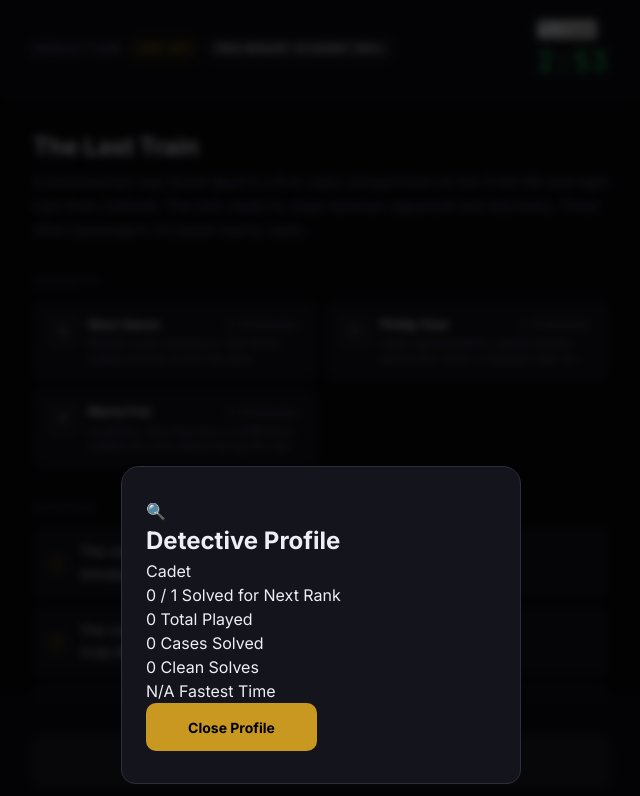
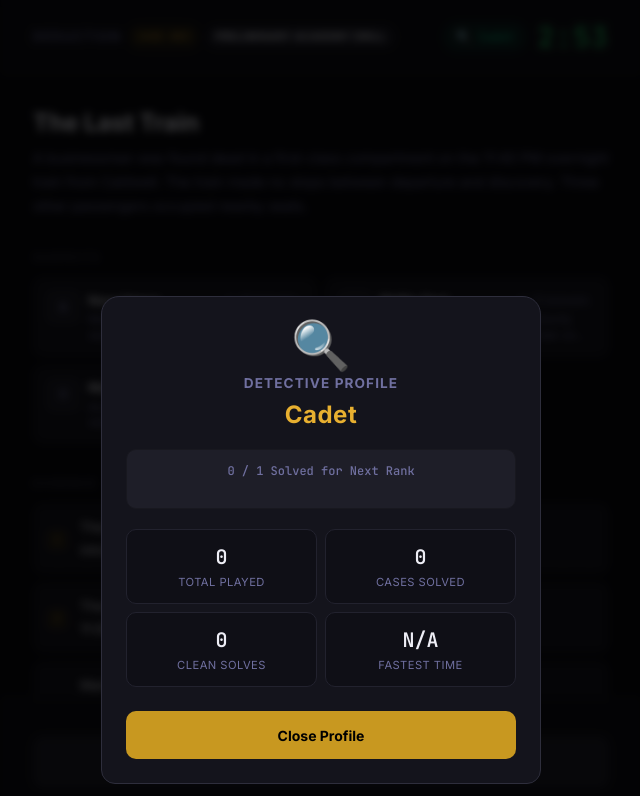
Before and after one commit to RuchitAgrawal/deduction-puzzle, a plain HTML site: page index.html in a window 1280 px wide. Both pictures are taken after a click on the button "🔍 Cadet". Shown: the top 796 px of the page, without its empty margins (319-959 px from the left). Drawn offline with Linux system fonts and the light colour scheme; no server answers.

Commit message:
Style detective scorecard progress bars and statistics modal dialog

```diff
--- a/css/style.css
+++ b/css/style.css
@@ -218,6 +218,31 @@ body::before {
   display: flex;
   align-items: center;
   gap: var(--sp-2);
+}
+
+.header-right {
+  display: flex;
+  align-items: center;
+  gap: var(--sp-3);
+}
+
+.header-rank-badge {
+  background: rgba(16, 185, 129, 0.1);
+  border: 1px solid rgba(16, 185, 129, 0.3);
+  color: #10b981;
+  font-family: var(--font-mono);
+  font-size: 0.75rem;
+  font-weight: 600;
+  padding: 4px 10px;
+  border-radius: var(--r-full);
+  cursor: pointer;
+  transition: background var(--t-fast), transform var(--t-fast), border-color var(--t-fast);
+}
+
+.header-rank-badge:hover {
+  background: rgba(16, 185, 129, 0.2);
+  border-color: #10b981;
+  transform: translateY(-1px);
 }
 
 .logo {
@@ -720,6 +745,105 @@ body::before {
   gap: var(--sp-2);
 }
 
+/* Detective Scorecard Profile Modal */
+.profile-box {
+  max-width: 440px;
+  text-align: center;
+  padding: var(--sp-6) var(--sp-6);
+}
+
+.profile-header {
+  display: flex;
+  flex-direction: column;
+  align-items: center;
+  gap: var(--sp-1);
+  margin-bottom: var(--sp-4);
+}
+
+.profile-rank-icon {
+  font-size: 3rem;
+  line-height: 1;
+}
+
+.profile-title {
+  font-size: 0.85rem;
+  color: var(--text-secondary);
+  text-transform: uppercase;
+  letter-spacing: 0.08em;
+}
+
+.profile-rank-title {
+  font-size: 1.5rem;
+  font-weight: 700;
+  color: var(--amber-light);
+  letter-spacing: 0.02em;
+}
+
+.profile-progress-container {
+  background: var(--bg-elevated);
+  border: 1px solid var(--border-subtle);
+  border-radius: var(--r-md);
+  padding: var(--sp-3);
+  margin-bottom: var(--sp-5);
+}
+
+.profile-progress-label {
+  font-size: 0.75rem;
+  font-family: var(--font-mono);
+  color: var(--text-secondary);
+  margin-bottom: var(--sp-2);
+}
+
+.profile-progress-track {
+  width: 100%;
+  height: 8px;
+  background: var(--bg-app);
+  border-radius: var(--r-full);
+  overflow: hidden;
+}
+
+.profile-progress-bar {
+  height: 100%;
+  background: linear-gradient(90deg, #10b981 0%, #34d399 100%);
+  transition: width 0.4s ease;
+}
+
+.stats-grid {
+  display: grid;
+  grid-template-columns: 1fr 1fr;
+  gap: var(--sp-2);
+  margin-bottom: var(--sp-6);
+}
+
+.stat-card {
+  background: var(--bg-surface);
+  border: 1px solid var(--border-default);
+  border-radius: var(--r-md);
+  padding: var(--sp-3);
+  display: flex;
+  flex-direction: column;
+  align-items: center;
+  gap: 2px;
+}
+
+.stat-num {
+  font-family: var(--font-mono);
+  font-size: 1.25rem;
+  font-weight: 700;
+  color: var(--text-primary);
+}
+
+.stat-label {
+  font-size: 0.7rem;
+  color: var(--text-secondary);
+  text-transform: uppercase;
+  letter-spacing: 0.04em;
+}
+
+.profile-actions {
+  grid-template-columns: 1fr;
+}
+
 /* ============================================================
    Result screen
    ============================================================ */
```
